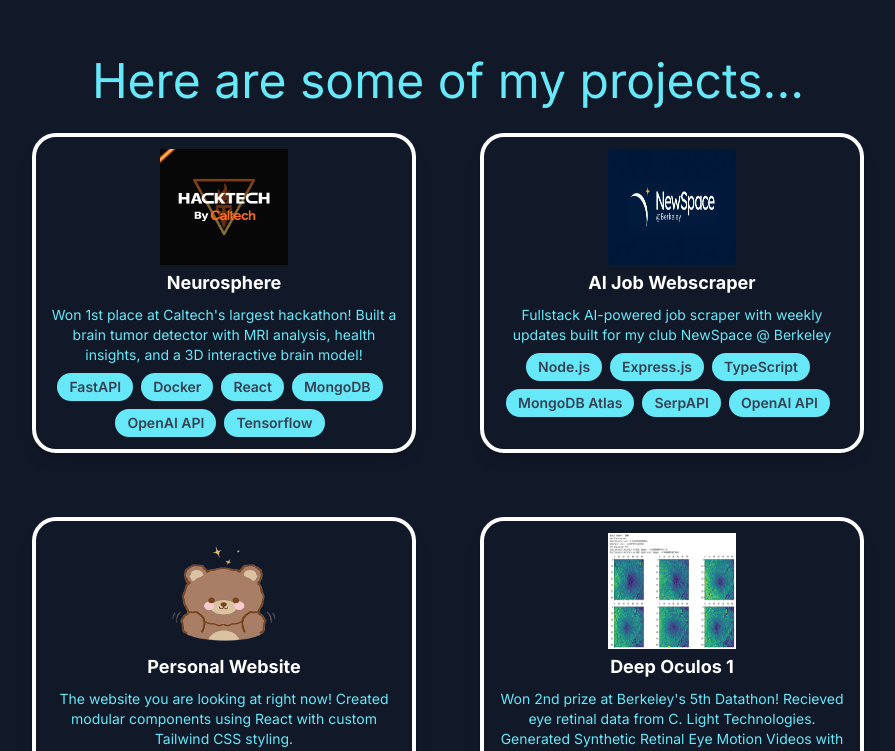
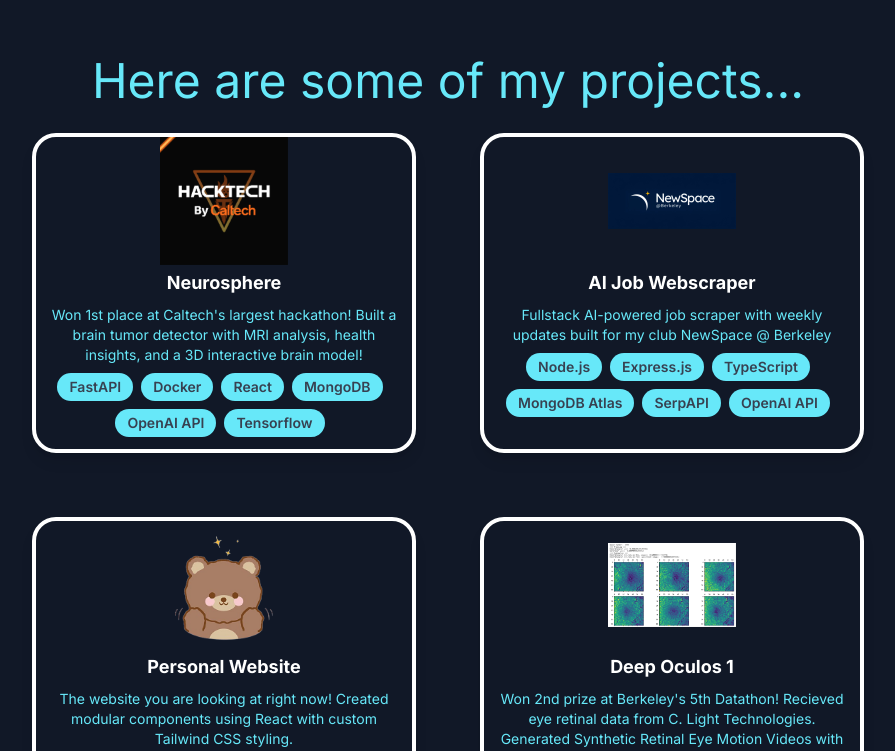
Before and after one commit to Ohm-Rajpal/portfolio, a Next.js app: page / in a window 1280 px wide. Shown: the part 1323-2074 px from the top of the page, without its empty margins (192-1087 px from the left). Built offline with nearby package versions, Linux system fonts and the light colour scheme.

Commit message:
Improving image formatting

```diff
--- a/app/MyComponents/Experience.jsx
+++ b/app/MyComponents/Experience.jsx
@@ -1,32 +1,47 @@
-import { React } from "react";
+import React from "react";
 import Image from "next/image";
 
-export default function Experience({justifyDir, imgName, title, description, skills, githubLink}) {
-
+export default function Experience({ justifyDir, imgName, title, description, skills, githubLink }) {
   return (
-        <div id="big"
-        className={`flex ${justifyDir} p-4`}
+    <div id="big" className={`flex ${justifyDir} p-4`}>
+      <a
+        className="transition ease-in delay-60 duration-150 hover:scale-110"
+        href={githubLink}
+        target="_blank"
+        rel="noopener noreferrer"
       >
-        <a className="transition ease-in delay-60 duration-150 hover:scale-110" href={githubLink} target="_blank">
         <div className="max-w-sm rounded-3xl overflow-hidden shadow-lg text-white border-white hover:border-pink-300 border-4 h-full">
 
-                <div className="flex justify-center h-32 pt-3">
-                    <Image src={imgName} alt="Ohm Rajpal" width={128} height={128} />
+          {/* Image container preserving aspect ratio */}
+          <div className="relative w-32 h-32 pt-3 mx-auto">
+            <Image
+              src={imgName}
+              alt="Project Image"
+              fill
+              className="object-contain"
+            />
           </div>
 
+          {/* Title & Description */}
           <div className="px-3 py-1">
             <div className="font-bold text-lg mb-2 text-white">{title}</div>
             <p className="text-cyan-300 text-sm text-pretty">{description}</p>
           </div>
+
+          {/* Skills */}
           <div className="px-3 pt-1 pb-1">
-                    {
-                        skills.map((skill, index) => (
-                            <span key={index} className="inline-block bg-cyan-300 rounded-full px-3 py-1 text-sm font-semibold text-gray-700 mr-2 mb-2 hover:animate-pulse">{skill}</span>
-                        ))
-                    }
+            {skills.map((skill, index) => (
+              <span
+                key={index}
+                className="inline-block bg-cyan-300 rounded-full px-3 py-1 text-sm font-semibold text-gray-700 mr-2 mb-2 hover:animate-pulse"
+              >
+                {skill}
+              </span>
+            ))}
           </div>
+
         </div>
       </a>
     </div>
-    )
+  );
 }
```
Lines whose indentation alone changed are shown as unchanged.
